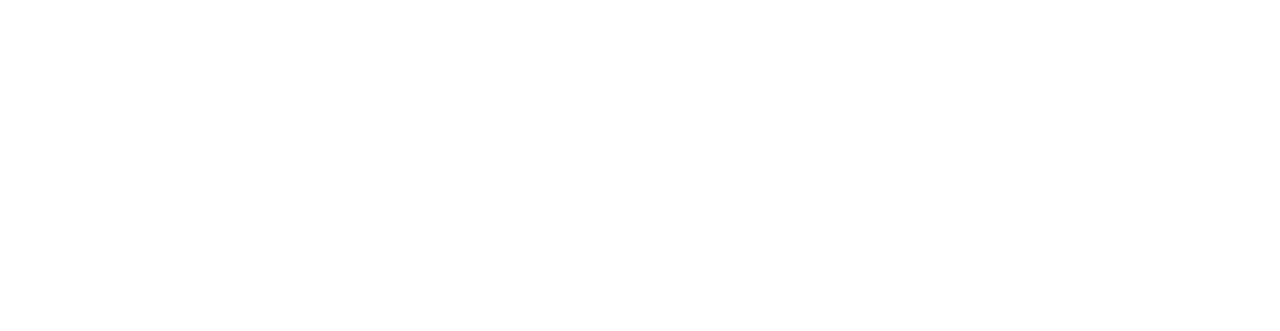
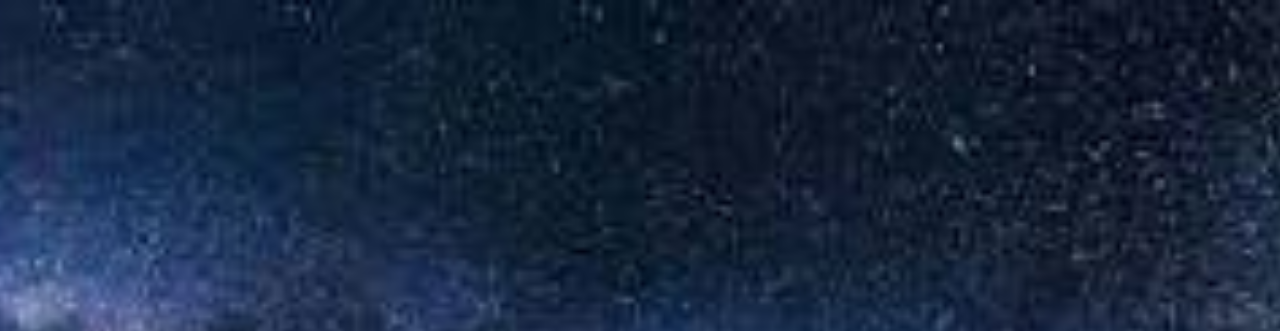
Before and after one commit to a111950/KP, a plain HTML site: page index.html in a window 1280 px wide. Shown: the top 331 px of the page. Drawn offline with Linux system fonts and the light colour scheme.

Commit message:
Update index.html

```diff
--- a/index.html
+++ b/index.html
@@ -12,7 +12,7 @@
             align-items: center;
             height: 100vh;
             margin: 0;
-            background-image: url('space.jpg'); /* Background image */
+            background-image: url('space,jpg.jpg'); /* Background image */
             background-size: cover;
             background-position: center;
             background-repeat: no-repeat;
```
